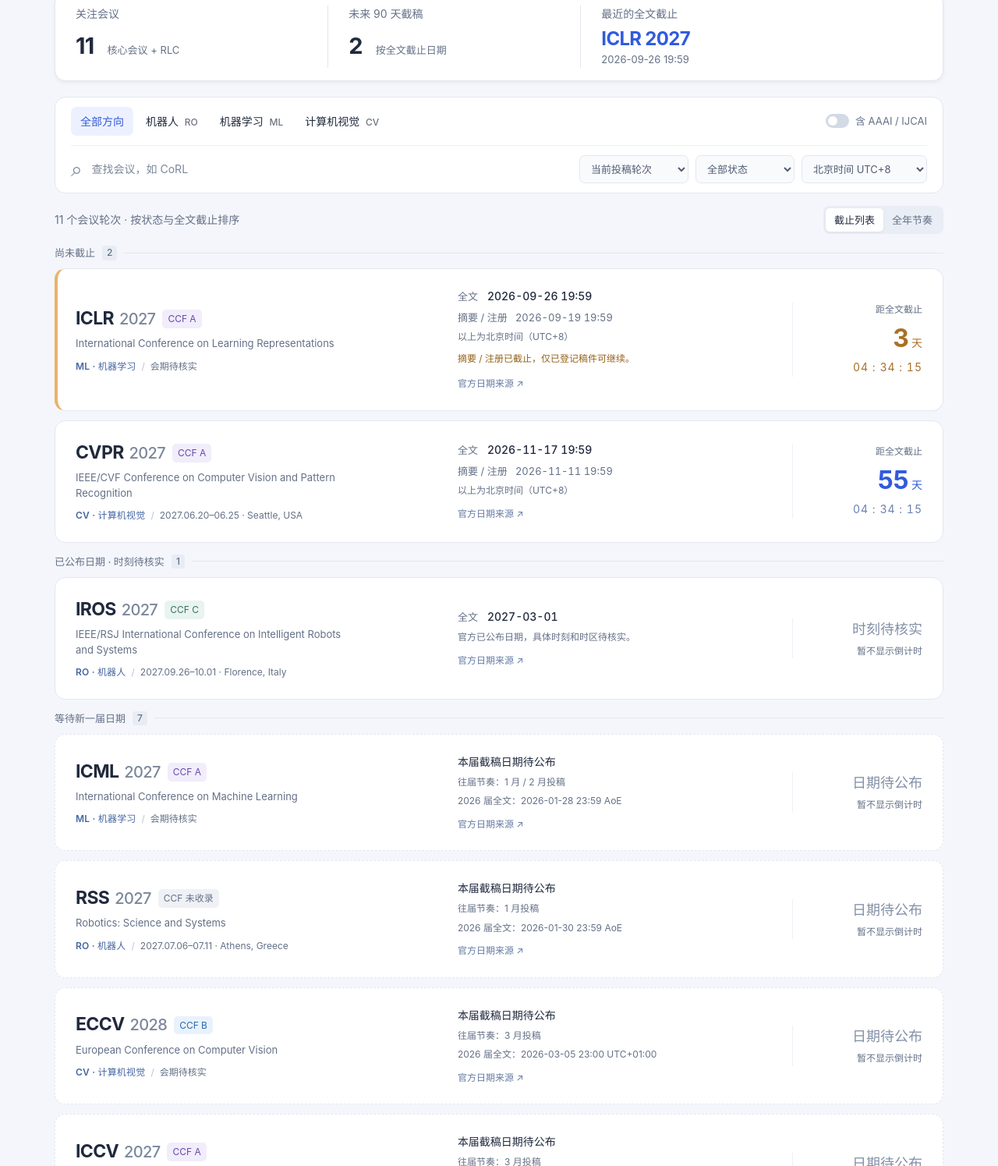
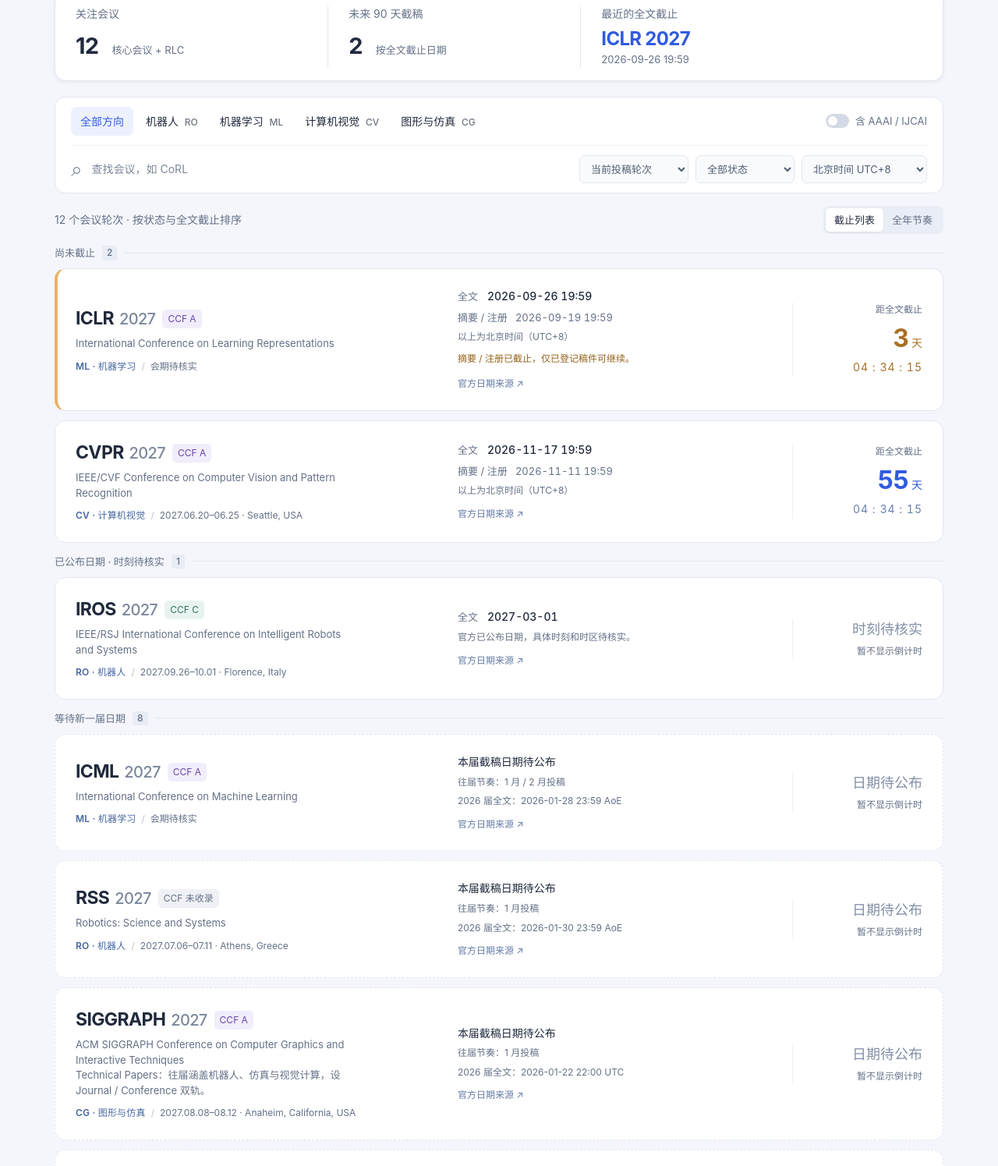
Before and after one commit to liujiting123/embodied-deadlines, a plain HTML site: page index.html in a window 1280 px wide. Shown: the part 292-1787 px from the top of the page at 78% size. Drawn offline with Linux system fonts and the light colour scheme.

Commit message:
Add SIGGRAPH technical papers to the conference calendar

```diff
--- a/app.js
+++ b/app.js
@@ -3,11 +3,11 @@
 const $ = selector => document.querySelector(selector);
 const escape = value => String(value ?? '').replace(/[&<>"']/g, character => ({ '&': '&amp;', '<': '&lt;', '>': '&gt;', '"': '&quot;', "'": '&#39;' }[character]));
 const safeUrl = value => { try { const url = new URL(value); return url.protocol === 'https:' ? escape(url.href) : '#'; } catch { return '#'; } };
-const categoryNames = { RO: '机器人', ML: '机器学习', CV: '计算机视觉', AI: '综合 AI' };
+const categoryNames = { RO: '机器人', ML: '机器学习', CV: '计算机视觉', CG: '图形与仿真', AI: '综合 AI' };
 const params = new URLSearchParams(location.search);
 const initialYear = params.get('year');
 const state = { section: params.get('tab') === 'journals' ? 'journals' : 'conferences',
-  category: ['RO', 'ML', 'CV', 'AI'].includes(params.get('sub')) ? params.get('sub') : 'all',
+  category: ['RO', 'ML', 'CV', 'CG', 'AI'].includes(params.get('sub')) ? params.get('sub') : 'all',
   year: initialYear && /^20\d\d$/.test(initialYear) ? initialYear : 'current',
   status: ['open', 'pending', 'closed'].includes(params.get('status')) ? params.get('status') : 'all',
   timezone: 'Asia/Shanghai', backup: params.get('backup') === '1', query: '', view: 'list' };
@@ -51,7 +51,7 @@
   dates += link(edition.sourceUrl || edition.website, '官方日期来源 ↗', 'source-link');
   const countdownHtml = status === 'open' ? `<span class="countdown-label">距全文截止</span><span class="countdown-value"><strong data-days></strong><em>天</em></span><span class="countdown-clock" data-clock></span>` : `<span class="status-text">${status === 'pending' ? '日期待公布' : status === 'date-only' ? '时刻待核实' : '本届已截止'}</span><p class="status-caption">${status === 'closed' ? '可查看下一届安排' : '暂不显示倒计时'}</p>`;
   return `<article class="conference-card ${status}${status === 'open' && days < 7 ? ' urgent' : ''}" data-series="${escape(conference.series)}" data-status="${status}">
-    <div class="card-info"><div class="card-title"><h2>${link(edition.website, `${escape(conference.series)}<span class="edition-year">${edition.year}</span>`)}</h2>${link(data.ccfSource, `<span class="badge ccf-${grade ? grade.toLowerCase() : 'none'}" title="${escape(data.ccfVersion)}">${badge}</span>`)}${tier}</div><p class="full-name">${escape(conference.name)}</p><div class="card-meta"><span class="category-tag">${escape(conference.category)} · ${escape(categoryNames[conference.category])}</span><span class="meta-separator">/</span><span>${escape(dateRange(edition))}</span></div></div>
+    <div class="card-info"><div class="card-title"><h2>${link(edition.website, `${escape(conference.series)}<span class="edition-year">${edition.year}</span>`)}</h2>${link(data.ccfSource, `<span class="badge ccf-${grade ? grade.toLowerCase() : 'none'}" title="${escape(data.ccfVersion)}">${badge}</span>`)}${tier}</div><p class="full-name">${escape(conference.name)}${conference.scope ? `<br>${escape(conference.scope)}` : ''}</p><div class="card-meta"><span class="category-tag">${escape(conference.category)} · ${escape(categoryNames[conference.category])}</span><span class="meta-separator">/</span><span>${escape(dateRange(edition))}</span></div></div>
     <div class="card-date">${dates}</div><div class="card-countdown" ${status === 'open' ? `data-deadline="${escape(edition.paperDeadline)}"` : ''}>${countdownHtml}</div></article>`;
 }
 
--- a/data/conferences.json
+++ b/data/conferences.json
@@ -4,7 +4,7 @@
   "ccfPublishedAt": "2026-03-31",
   "ccfSource": "https://www.ccf.org.cn/ccf/contentcore/resource/download?ID=112CF3BF7E1140ACEB271ADAED12A67ADFABB8FF099E40C2759502A85C8A281F",
   "ccfAnnouncement": "https://www.ccf.org.cn/Academic_Evaluation/By_category/",
-  "ccfNote": "采用 2026 年正式第七版（4 月 9 日勘误版），人工智能会议表第 57–59 页。分领域 HTML 尚可能显示旧版。",
+  "ccfNote": "采用 2026 年正式第七版（4 月 9 日勘误版），人工智能会议表第 57–59 页；SIGGRAPH 位于图形学与多媒体 A 类会议第 47 页。分领域 HTML 尚可能显示旧版。",
   "conferences": [
     {
       "series": "CoRL",
@@ -429,6 +429,46 @@
       "ccf": "B"
     },
     {
+      "series": "SIGGRAPH",
+      "name": "ACM SIGGRAPH Conference on Computer Graphics and Interactive Techniques",
+      "scope": "Technical Papers：往届涵盖机器人、仿真与视觉计算，设 Journal / Conference 双轨。",
+      "scopeSource": "https://s2026.siggraph.org/program/technical-papers/",
+      "category": "CG",
+      "priority": "core",
+      "cycleMonths": [
+        1
+      ],
+      "ccf": "A",
+      "editions": [
+        {
+          "year": 2026,
+          "website": "https://s2026.siggraph.org/program/technical-papers/",
+          "location": "Los Angeles, California, USA",
+          "conferenceStart": "2026-07-19",
+          "conferenceEnd": "2026-07-23",
+          "abstractDeadline": "2026-01-15T22:00:00+00:00",
+          "paperDeadline": "2026-01-22T22:00:00+00:00",
+          "sourceUrl": "https://s2026.siggraph.org/program/technical-papers/",
+          "verifiedAt": "2026-09-23",
+          "note": "全文与补充材料共用截止时间；次日仅可补传与已提交 MD5 匹配的文件。",
+          "sourceNote": "Technical Papers 官方时间均为 22:00 UTC/GMT：1 月 15 日注册表，1 月 22 日论文与补充材料或其 MD5，1 月 23 日补传及冲突填写。Journal / Conference 双轨共用评审与时间表。"
+        },
+        {
+          "year": 2027,
+          "website": "https://www.siggraph.org/siggraph-events/conferences/",
+          "location": "Anaheim, California, USA",
+          "conferenceStart": "2027-08-08",
+          "conferenceEnd": "2027-08-12",
+          "abstractDeadline": null,
+          "paperDeadline": null,
+          "sourceUrl": "https://www.siggraph.org/siggraph-events/conferences/",
+          "verifiedAt": "2026-09-23",
+          "note": "本届 Technical Papers 截稿日期尚未公布。",
+          "sourceNote": "ACM SIGGRAPH 官方会议目录已公布 2027 年 8 月 8–12 日在 Anaheim 举办；截至核对日未查到 2027 Technical Papers 正式截止。1 月仅为往届投稿节奏。"
+        }
+      ]
+    },
+    {
       "series": "AAAI",
       "name": "AAAI Conference on Artificial Intelligence",
       "category": "AI",
--- a/index.html
+++ b/index.html
@@ -28,7 +28,7 @@
       </div>
       <section id="conference-panel" role="tabpanel" aria-labelledby="conference-tab">
       <section class="overview" aria-label="投稿概览">
-        <div class="overview-item"><span class="overview-label">关注会议</span><strong id="series-count">11</strong><span class="overview-note" id="followed-note">核心会议 + RLC</span></div>
+        <div class="overview-item"><span class="overview-label">关注会议</span><strong id="series-count">12</strong><span class="overview-note" id="followed-note">核心会议 + RLC</span></div>
         <div class="overview-item"><span class="overview-label">未来 90 天截稿</span><strong id="soon-count">—</strong><span class="overview-note" id="soon-note">按全文截止日期</span></div>
         <div class="overview-item next-overview"><span class="overview-label">最近的全文截止</span><strong id="next-conference">—</strong><span class="overview-note" id="next-date">等待官方日期</span></div>
       </section>
@@ -39,6 +39,7 @@
             <button class="category" data-category="RO" aria-pressed="false">机器人 <span>RO</span></button>
             <button class="category" data-category="ML" aria-pressed="false">机器学习 <span>ML</span></button>
             <button class="category" data-category="CV" aria-pressed="false">计算机视觉 <span>CV</span></button>
+            <button class="category" data-category="CG" aria-pressed="false">图形与仿真 <span>CG</span></button>
             <button class="category" data-category="AI" aria-pressed="false" hidden>综合 AI</button>
           </div>
           <label class="backup-switch"><input type="checkbox" id="show-backup"><span class="switch-track" aria-hidden="true"></span>含 AAAI / IJCAI</label>
```
Also changed, not shown: tests/deadlines.test.mjs (+9 -4 lines), 1 other file.
